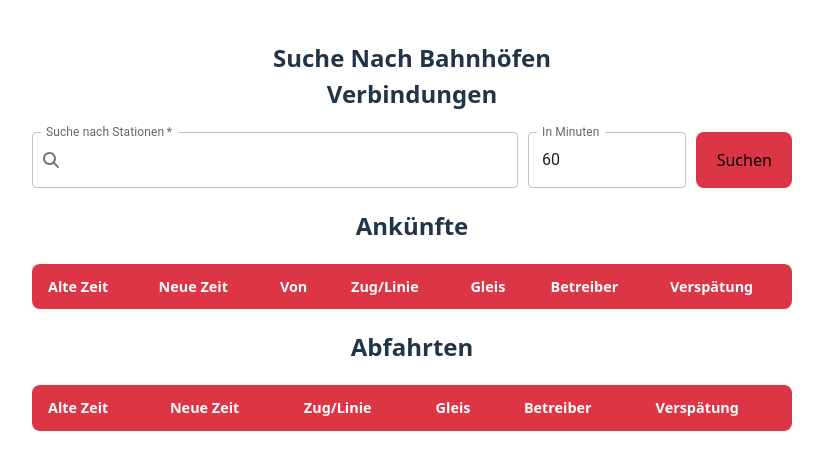
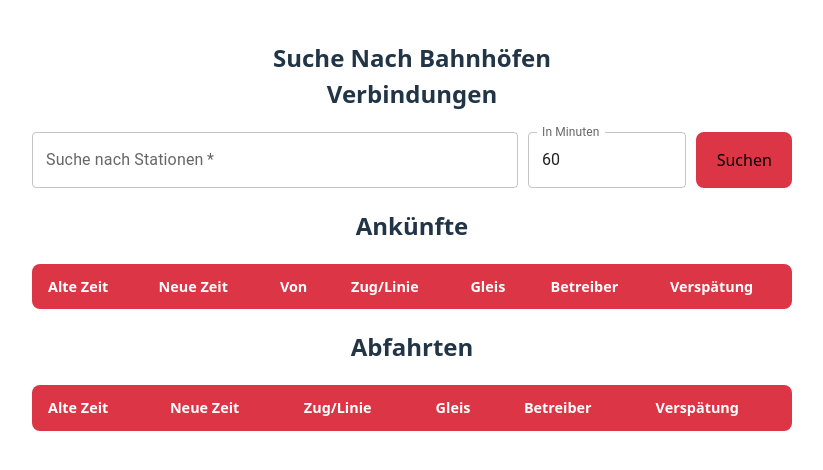
Before and after one commit to alexanderley/train-frontend, a React (Vite) app: page / in a window 1280 px wide. Shown: the top 470 px of the page, without its empty margins (228-1051 px from the left). Built offline with nearby package versions, Linux system fonts and the light colour scheme.

Commit message:
first cleanup

```diff
--- a/src/components/SearchStation/SearchStation.tsx
+++ b/src/components/SearchStation/SearchStation.tsx
@@ -1,11 +1,7 @@
-import { Autocomplete, TextField, CircularProgress } from "@mui/material";
+import { Autocomplete, TextField } from "@mui/material";
 import { useEffect, useState, useContext } from "react";
 import { TrainContext } from "../../context/TrainContext";
 import type { TrainStation } from "../../types/trainTypes";
-
-import { FontAwesomeIcon } from "@fortawesome/react-fontawesome";
-import { faSearch } from "@fortawesome/free-solid-svg-icons";
-import InputAdornment from "@mui/material/InputAdornment";
 
 export default function SearchStation() {
   const [stations, setStations] = useState<TrainStation[]>([]);
@@ -59,23 +55,12 @@ export default function SearchStation() {
       loading={loading}
       renderInput={(params) => (
         <TextField
+          {...params}
+          label="Suche nach Stationen"
+          variant="outlined"
           required
-          label="Suche nach Stationen"
-          {...params}
-          variant="outlined"
-          InputProps={{
-            ...params.InputProps,
-            startAdornment: (
-              <InputAdornment position="start">
-                <FontAwesomeIcon icon={faSearch} />
-              </InputAdornment>
-            ),
-            endAdornment: (
-              <>
-                {loading ? <CircularProgress size={20} /> : null}
-                {params.InputProps?.endAdornment}
-              </>
-            ),
+          slotProps={{
+            htmlInput: params.inputProps,
           }}
         />
       )}
--- a/src/components/ui/TrainTables.module.scss
+++ b/src/components/ui/TrainTables.module.scss
@@ -32,6 +32,7 @@
       td {
         padding: 10px 16px;
         text-align: left;
+        white-space: wrap;
       }
     }
   }
--- a/src/components/ui/TrainTables.tsx
+++ b/src/components/ui/TrainTables.tsx
@@ -30,7 +30,7 @@ const TrainTables: React.FC<TrainTablesProps> = ({ trainData, trainType }) => {
                 minute: "2-digit",
               })}
             </td>
-            <td style={{ minWidth: "65px" }}>
+            <td>
               {new Date(train.when).toLocaleTimeString([], {
                 hour: "2-digit",
                 minute: "2-digit",
```
